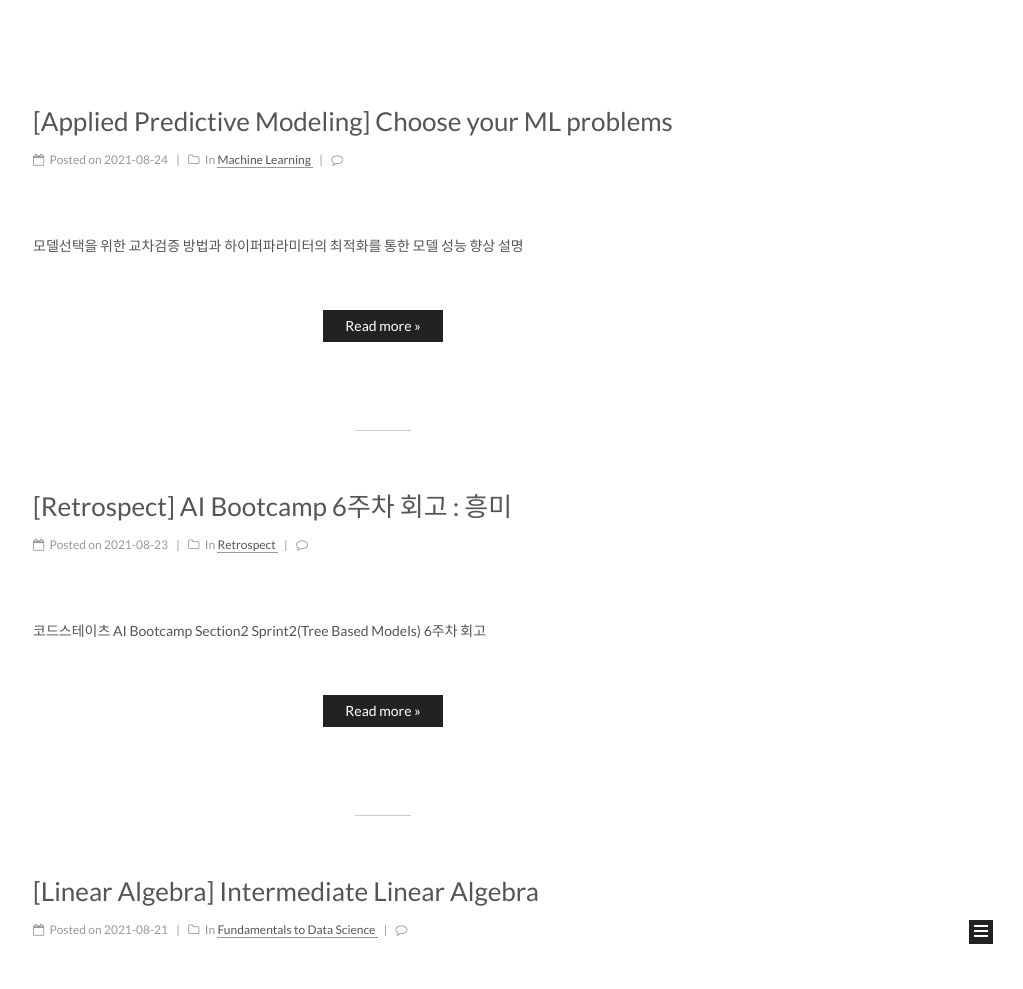
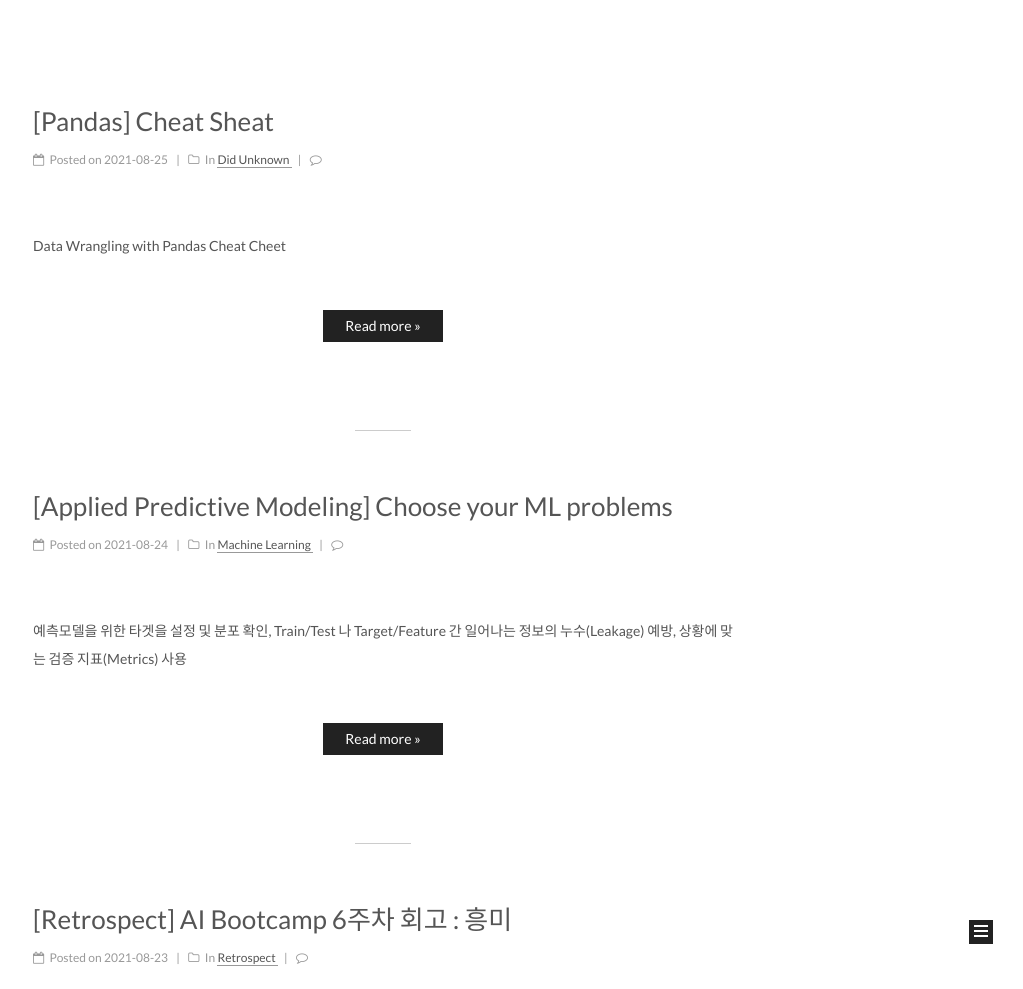
Before and after one commit to 6mini/6mini.github.io, a Jekyll site: the page built from index.html, in a window 1280 px wide and 1400 px high, cut to the strip 411-1400 px from the top of the window. Shown: the whole strip, without its empty margins (257-1280 px from the left). Built offline with Jekyll 4.4.1, drawn with Linux system fonts in a browser that asks for light colours; the list of posts is cut into pages by our own code; comment, search, counter and statistics services are not loaded; some of the changed text lies outside the part shown.

Commit message:
Post Cheat Sheet

```diff
--- a/_posts/2021-08-24-apm5.md
+++ b/_posts/2021-08-24-apm5.md
@@ -1,9 +1,9 @@
 ---
 title: '[Applied Predictive Modeling] Choose your ML problems'
-description: 모델선택을 위한 교차검증 방법과 하이퍼파라미터의 최적화를 통한 모델 성능 향상 설명
+description: 예측모델을 위한 타겟을 설정 및 분포 확인, Train/Test 나 Target/Feature 간 일어나는 정보의 누수(Leakage) 예방, 상황에 맞는 검증 지표(Metrics) 사용
 categories:
  - Machine Learning
-tags: [Machine Learning, Model Selection, Cross Validation, 교차검증, 하이퍼파라미터, 모델선택]
+tags: [Machine Learning, Applied Predictive Modeling, Leakage, Metrics, 정보누수, 분포확인, 검증지표]
 mathjax: enable
 # 0️⃣1️⃣2️⃣3️⃣4️⃣5️⃣6️⃣7️⃣8️⃣9️⃣🔟
 ---
--- /dev/null
+++ b/_posts/2021-08-25-chsh.md
@@ -0,0 +1,15 @@
+---
+title: '[Pandas] Cheat Sheat'
+description: Data Wrangling with Pandas Cheat Cheet
+categories:
+ - Did Unknown
+tags: [Pandas, Cheat Sheat]
+mathjax: enable
+# 0️⃣1️⃣2️⃣3️⃣4️⃣5️⃣6️⃣7️⃣8️⃣9️⃣🔟
+---
+
+[Cheat Sheet 바로가기](https://pandas.pydata.org/Pandas_Cheat_Sheet.pdf)
+
+![스크린샷 2021-08-25 10 18 34](https://user-images.githubusercontent.com/79494088/130710533-6376ac7c-b7c4-4f87-af9d-f165fd68bf45.png)
+
+![스크린샷 2021-08-25 10 18 49](https://user-images.githubusercontent.com/79494088/130710551-0204fa72-37fb-4fee-b333-8553dbf64af5.png)
```
